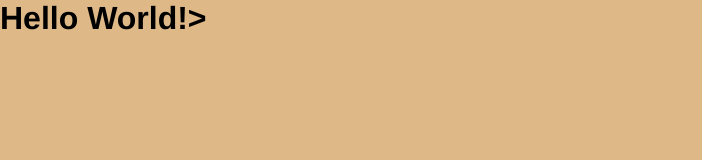
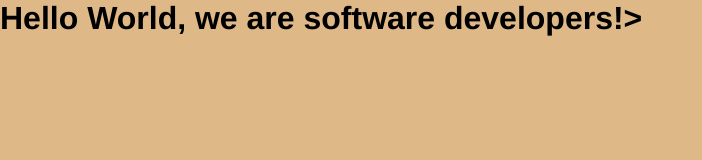
Before and after one commit to Rifat8080/Group-Rifat-Zufan-, a plain HTML site: page index.html in a window 1280 px wide. Shown: the whole page, without its empty margins (0-702 px from the left). Drawn offline with Linux system fonts and the light colour scheme; files that its build step writes are made by us from their sources; files whose address does not match are found by name.

Commit message:
Update index.html

```diff
--- a/index.html
+++ b/index.html
@@ -7,7 +7,7 @@
   </head>
 
   <body>
-    <h1>Hello World!>
+    <h1>Hello World, we are software developers!>
     <script src="https://cdn.freecodecamp.org/testable-projects-fcc/v1/bundle.js"></script>
 
     <!--
```
